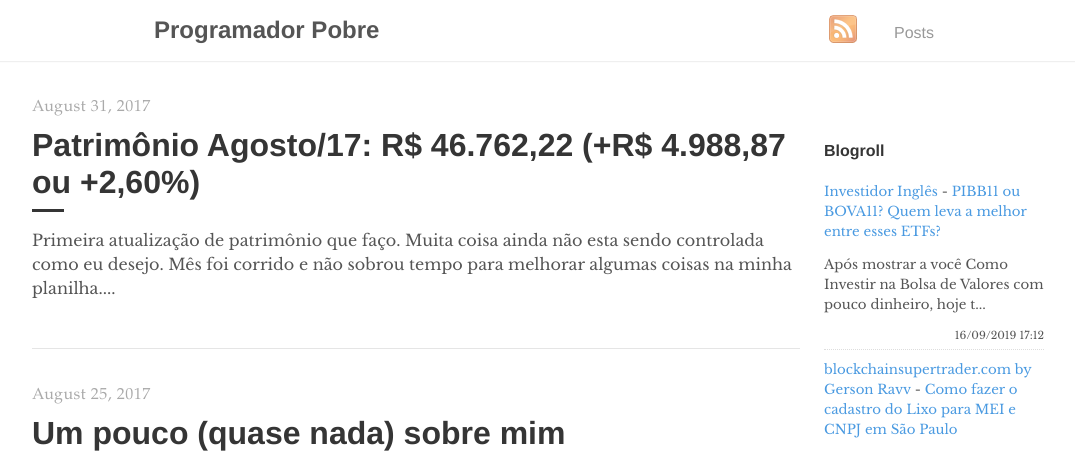
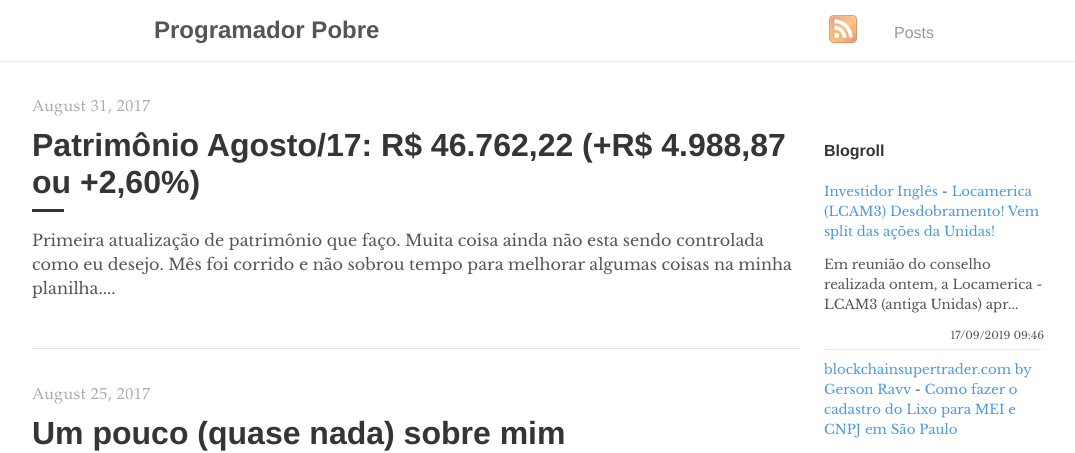
Before and after one commit to programadorpobre/programadorpobre.github.io, a Jekyll site: the page built from index.html, in a window 1280 px wide. Shown: the top 453 px of the page, without its empty margins (96-1171 px from the left). Built offline with Jekyll 4.4.1, drawn with Linux system fonts in a browser that asks for light colours; the list of posts is cut into pages by our own code; comment, search, counter and statistics services are not loaded.

Commit message:
[ci skip] travis #773

```diff
--- a/_includes/feed-entries.html
+++ b/_includes/feed-entries.html
@@ -1,7 +1,7 @@
 <div class="feed-entry">
-    <a class="feed-entry-site-name" href="https://www.investidoringles.com/">Investidor Inglês</a> - <a class="feed-entry-title" href="https://www.investidoringles.com/2019/09/pibb11-ou-bova11-comparativo-etfs-ibovespa.html">PIBB11 ou BOVA11? Quem leva a melhor entre esses ETFs?</a>
-    <p class="feed-entry-summary">Após mostrar a você Como Investir na Bolsa de Valores com pouco dinheiro, hoje t...</p>
-    <time datetime="2019-09-16T17:12:00.000-03:00">16/09/2019 17:12</time>
+    <a class="feed-entry-site-name" href="https://www.investidoringles.com/">Investidor Inglês</a> - <a class="feed-entry-title" href="https://www.investidoringles.com/2019/09/locamerica-lcam3-desdobramento-split-unidas.html">Locamerica (LCAM3) Desdobramento! Vem split das ações da Unidas!</a>
+    <p class="feed-entry-summary">Em reunião do conselho realizada ontem, a Locamerica - LCAM3 (antiga Unidas) apr...</p>
+    <time datetime="2019-09-17T09:46:00.000-03:00">17/09/2019 09:46</time>
 </div>
 <div class="feed-entry">
     <a class="feed-entry-site-name" href="http://www.blockchainsupertrader.com/">blockchainsupertrader.com by Gerson Ravv</a> - <a class="feed-entry-title" href="http://www.blockchainsupertrader.com/2019/09/como-fazer-o-cadastro-do-lixo-para-mei.html">Como fazer o cadastro do Lixo para MEI e CNPJ em São Paulo</a>
```
